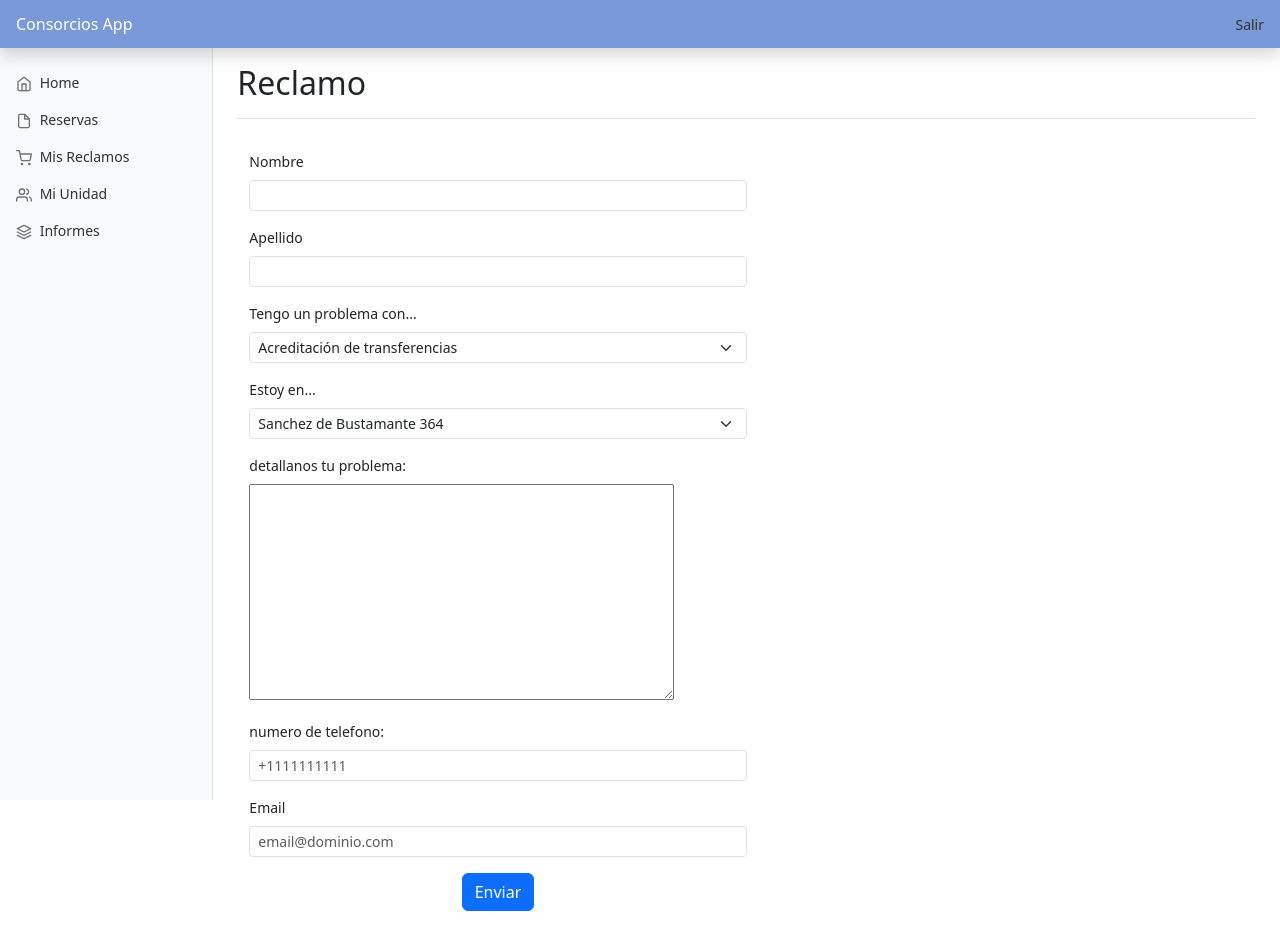
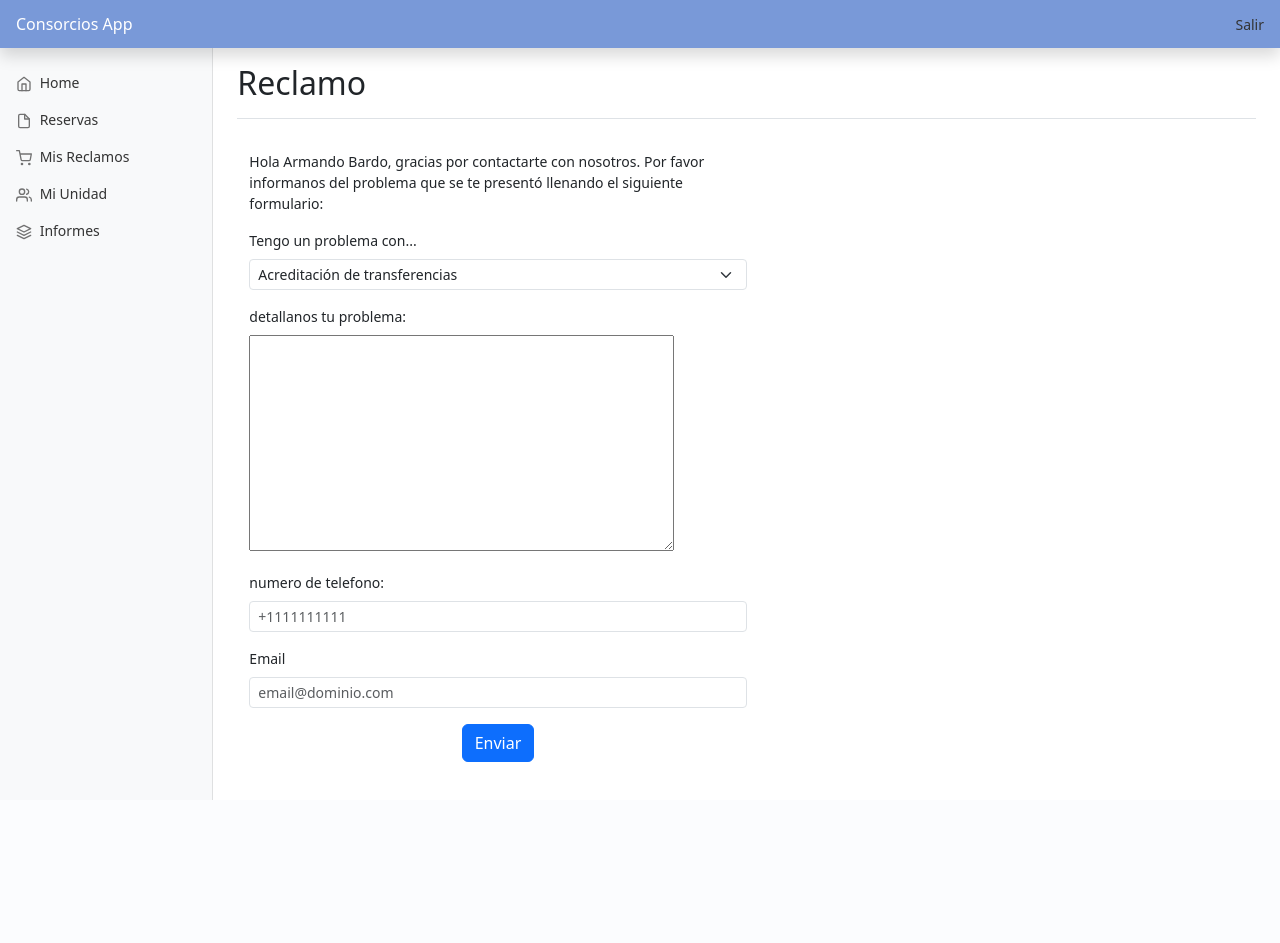
Before and after one commit to franeijo/django-grupo8, a Django app: page /reclamos/ in a window 1280 px wide. After the commit the page ends 800 px from the top, so only its background shows below. Run offline with Django 4.2, Linux system fonts and the light colour scheme; some libraries are stand-ins or nearby versions.

Commit message:
modificaciones de reclamo

```diff
--- a/proyecto_grupo8/publica/reclamos.py
+++ b/proyecto_grupo8/publica/forms.py
@@ -22,6 +22,9 @@ def validate_phone(value):
 
 class ReclamoForm(forms.Form):
 
+    """
+    Campos innecesarios:
+
     nombreUsuario = forms.CharField(
         label='Nombre',
         max_length=100,
@@ -44,6 +47,20 @@ class ReclamoForm(forms.Form):
             attrs={'class':'form-control form-control-sm'}
         ),
     )
+    EDIFICIOS_HABILITADOS = (
+        ('SB',"Sanchez de Bustamante 364"),
+        ('BY','Boyacá 372'),
+        ('AC','Acuña de Figueroa 1570'),
+    )
+    locacionEdificio = forms.ChoiceField(
+        label="Estoy en...",
+        choices=EDIFICIOS_HABILITADOS,
+        error_messages={
+            'required': 'Por favor completa el campo'
+        },
+        widget=forms.Select(attrs={'class':'form-select form-select-sm'}),
+    )
+    """
     PROBLEMAS_POSIBLES = (
         ('PG',"Acreditación de transferencias"),
         ('CA',"Uso compartido de ammenities"),
@@ -62,19 +79,6 @@ class ReclamoForm(forms.Form):
         },
         widget=forms.Select(attrs={'class':'form-select form-select-sm'})
 
-    )
-    EDIFICIOS_HABILITADOS = (
-        ('SB',"Sanchez de Bustamante 364"),
-        ('BY','Boyacá 372'),
-        ('AC','Acuña de Figueroa 1570'),
-    )
-    locacionEdificio = forms.ChoiceField(
-        label="Estoy en...",
-        choices=EDIFICIOS_HABILITADOS,
-        error_messages={
-            'required': 'Por favor completa el campo'
-        },
-        widget=forms.Select(attrs={'class':'form-select form-select-sm'}),
     )
     problemasTexto = forms.CharField(
         label="detallanos tu problema:",
--- a/proyecto_grupo8/publica/views.py
+++ b/proyecto_grupo8/publica/views.py
@@ -1,6 +1,6 @@
 from django.shortcuts import render
 from django.http import HttpResponse
-from publica.reclamos import ReclamoForm
+from publica.forms import ReclamoForm
 from django.contrib import messages
 
 def index(request):
@@ -14,7 +14,7 @@ def reclamos(request):
     if(request.method=='POST'):
         reclamo_form = ReclamoForm(request.POST)
         if(reclamo_form.is_valid()):
-            messages.success(request,'Hemos recibido tus datos')
+            messages.success(request,'Hemos recibido tus datos. Nos estaremos comunicando a la brevedad.')
             reclamo_form = ReclamoForm() #reset formulario
             # acción para tomar los datos del formulario
         else:
@@ -22,5 +22,6 @@ def reclamos(request):
     else:
         reclamo_form = ReclamoForm()
 
-    context = {'reclamo_form':reclamo_form}
+    userInfo =('Armando','Bardo')
+    context = {'reclamo_form':reclamo_form,'userInfo':userInfo}
     return render(request, "publica/reclamos.html",context)
--- a/proyecto_grupo8/templates/publica/base.html
+++ b/proyecto_grupo8/templates/publica/base.html
@@ -58,7 +58,7 @@
                 </a>
               </li>
               <li class="nav-item">
-                <a class="nav-link" href="#">
+                <a class="nav-link" href="/reclamos">
                   <span data-feather="shopping-cart" class="align-text-bottom"></span>
                   Mis Reclamos
                 </a>
--- a/proyecto_grupo8/templates/publica/reclamos.html
+++ b/proyecto_grupo8/templates/publica/reclamos.html
@@ -13,14 +13,25 @@
                 {{message}}
             </div>
             {% endfor %}
+            <div>
+                <p>Hola {{userInfo.0}} {{userInfo.1}}, gracias por contactarte con nosotros. Por favor informanos del problema que se te presentó llenando el siguiente formulario:</p>
+            </div>
             <form id="reclamo-form" name="reclamo-form" action="{% url 'reclamos' %}" method="POST" novalidate>
                 {% csrf_token %}
                 {% for campo in reclamo_form %}
-                    <div class="mb-3">
-                        <label class="form-label">{{ campo.label }}</label>
-                        {{campo}}
-                        <div >{{campo.errors}}</div>
-                    </div>
+                    {% if campo.name == 'problemasTexto' %}
+                        <div class="mb-3">
+                            <label class="form-label" style="vertical-align: top">{{ campo.label }}</label>
+                            {{campo}}
+                            <div >{{campo.errors}}</div>
+                        </div>
+                    {% else %}
+                        <div class="mb-3">
+                            <label class="form-label">{{ campo.label }}</label>
+                            {{campo}}
+                            <div >{{campo.errors}}</div>
+                        </div>
+                    {% endif %}
                 {% endfor %}
                 <div class="text-center text-md-left mb-3">
                     <button class="btn btn-primary" type="submit">Enviar</button>
```
